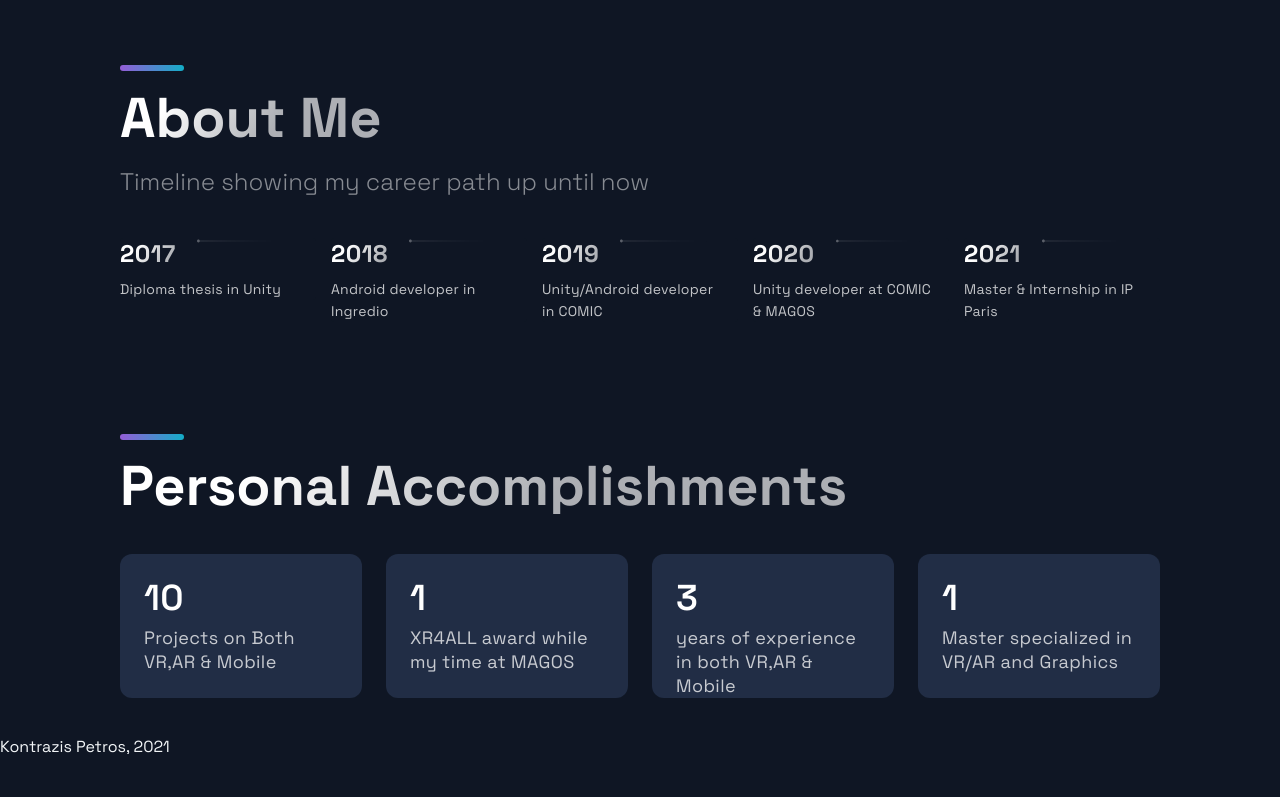
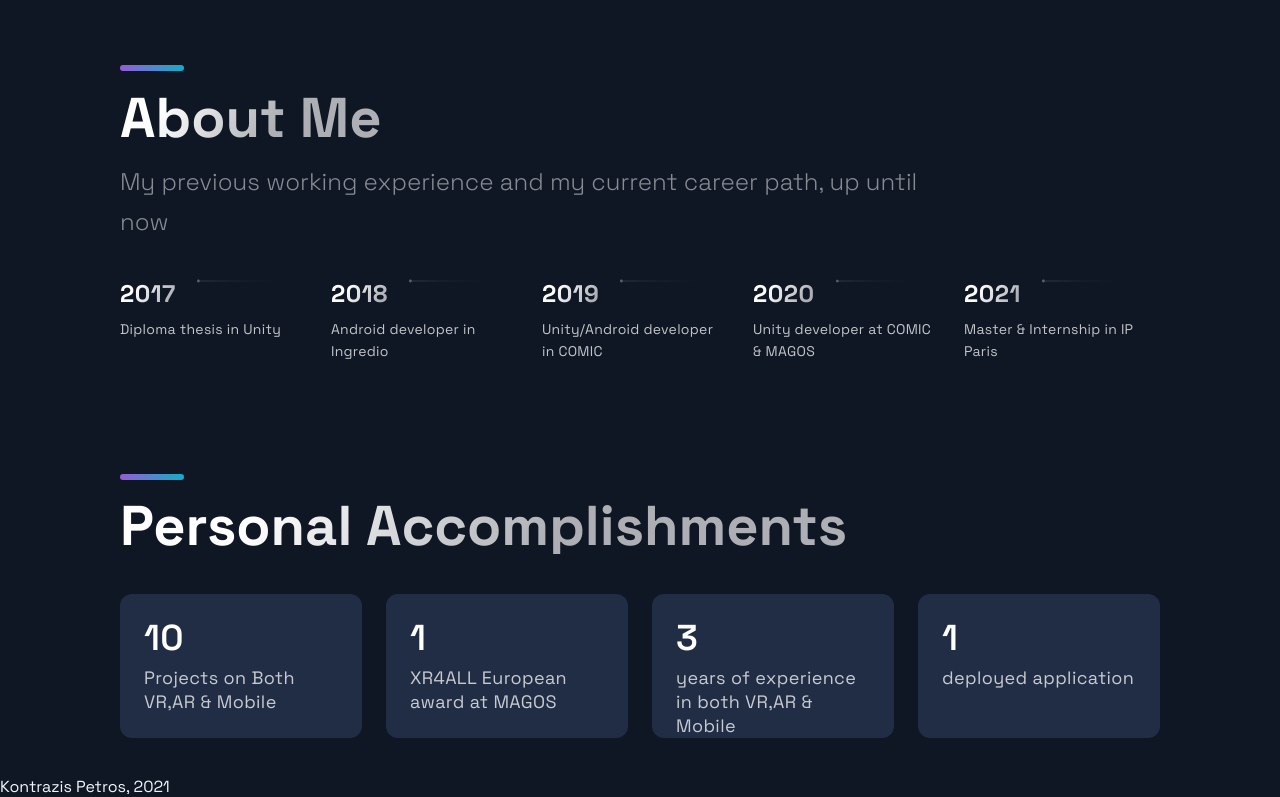
Before and after one commit to petrosKon/Portfolio, a Next.js app: page / in a window 1280 px wide. Shown: the part 5137-5934 px from the top of the page. Before the commit the page ends 5894 px from the top, so only its background shows below. Built offline with nearby package versions, Linux system fonts and the light colour scheme.

Commit message:
Added the CV in the site

```diff
--- a/src/components/Acomplishments/Acomplishments.js
+++ b/src/components/Acomplishments/Acomplishments.js
@@ -5,9 +5,9 @@ import { Box, Boxes, BoxNum, BoxText } from './AcomplishmentsStyles';
 
 const data = [
   { number: 10, text: 'Projects on Both VR,AR & Mobile'},
-  { number: 1, text: 'XR4ALL award while my time at MAGOS', },
+  { number: 1, text: 'XR4ALL European award at MAGOS', },
   { number: 3, text: 'years of experience in both VR,AR & Mobile', },
-  { number: 1, text: 'Master specialized in VR/AR and Graphics', }
+  { number: 1, text: 'deployed application'}
 ];
 
 const Acomplishments = () => (
--- a/src/components/Header/Header.js
+++ b/src/components/Header/Header.js
@@ -31,7 +31,7 @@ const Header = () =>  (
       </Link>
     </li>
     <li>
-      <Link href="#CV">
+      <Link href="/Files/Resume-Petros-Kontrazis (1).pdf" target="_blank" download>
          <NavLink>CV</NavLink>
       </Link>
     </li>
--- a/src/components/TimeLine/TimeLine.js
+++ b/src/components/TimeLine/TimeLine.js
@@ -48,7 +48,7 @@ const Timeline = () => {
       <br />
       <SectionTitle>About Me</SectionTitle>
       <SectionText>
-        Timeline showing my career path up until now
+        My previous working experience and my current career path, up until now
       </SectionText>
       <CarouselContainer ref={carouselRef} onScroll={handleScroll}>
         <>
```
Also changed, not shown: 1 other file (tests, documents, lock files or other folders).
